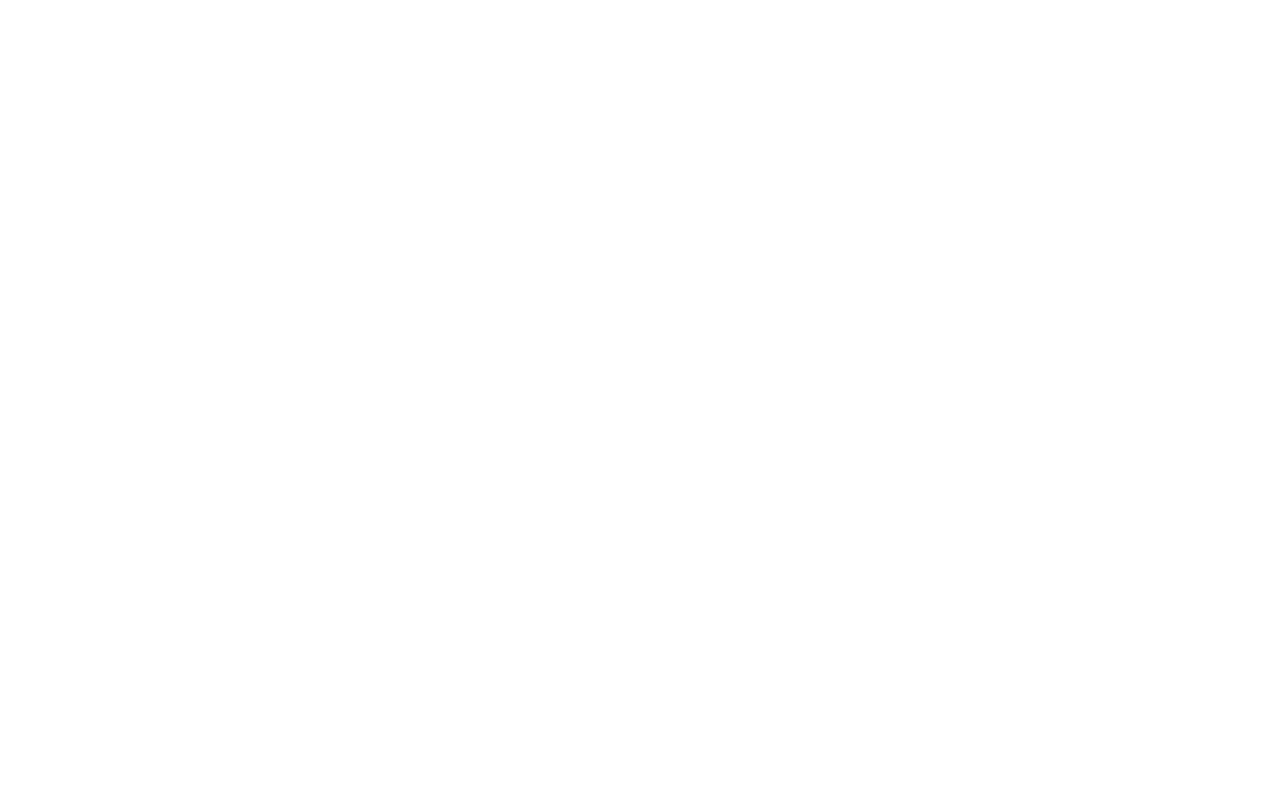
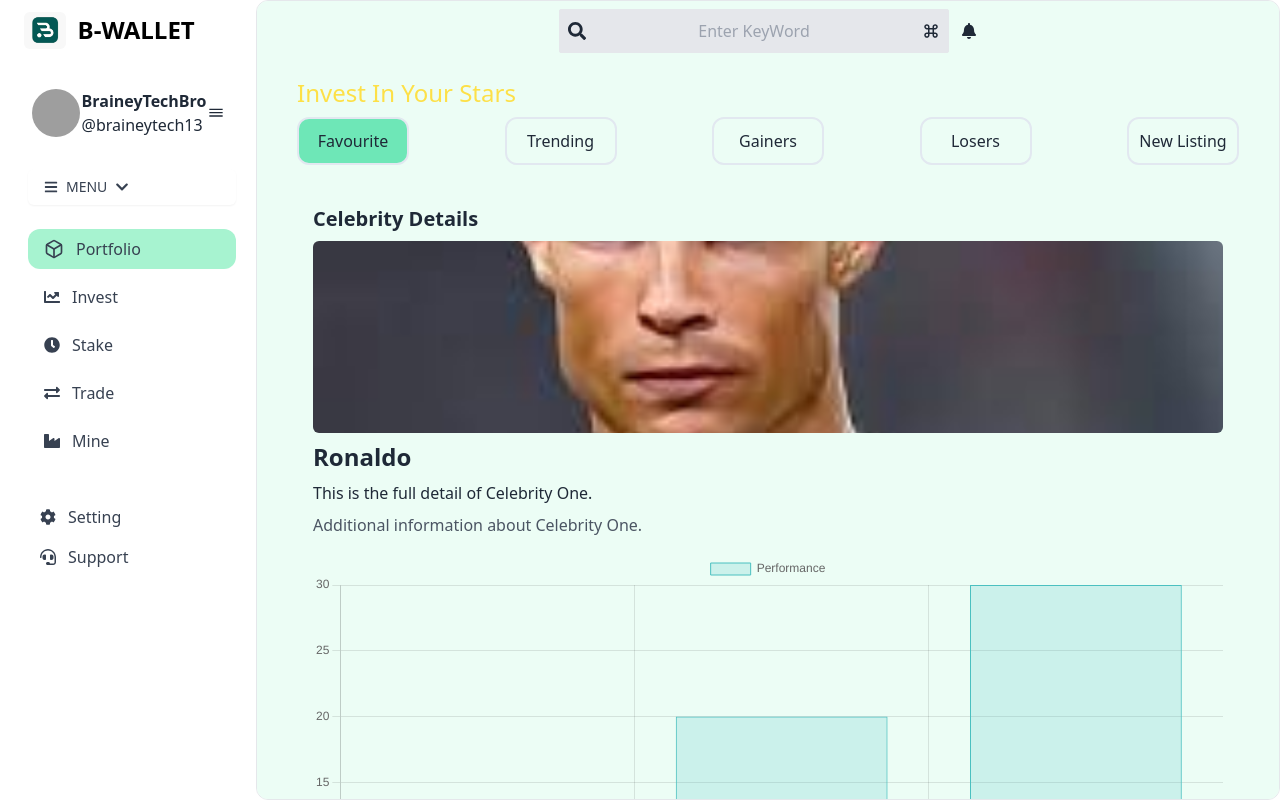
Before and after one commit to Dev-Ruqoyah/star-network, a React (Create React App) app: page /invest/celebrity/1 in a window 1280 px wide. Before the commit this address had no page. Built offline with nearby package versions, Linux system fonts and the light colour scheme; grey boxes are pictures that could not be loaded.

Commit message:
favourite page

```diff
--- a/package.json
+++ b/package.json
@@ -6,7 +6,9 @@
     "@testing-library/jest-dom": "^5.17.0",
     "@testing-library/react": "^13.4.0",
     "@testing-library/user-event": "^13.5.0",
+    "chart.js": "^4.4.4",
     "react": "^18.3.1",
+    "react-chartjs-2": "^5.2.0",
     "react-dom": "^18.3.1",
     "react-icons": "^5.2.1",
     "react-router-dom": "^6.26.0",
--- a/src/App.js
+++ b/src/App.js
@@ -1,42 +1,20 @@
-// import React from "react";
-// import Dashboard from "./Pages/Dashboard";
-// import Invest from "./Pages/Dashboard";
-
-// function App() {
-//   return (
-//     <div className="App">
-//        <Dashboard/>
-//     </div>
-//   );
-// }
-
-// export default App;
 import React from 'react';
 import { BrowserRouter as Router, Routes, Route } from 'react-router-dom';
-// import DropdownMenu from './components/DropdownMenu';
-// import DropdownMenu from './Components/dropdown';
 import Dashboard from "./Pages/Dashboard";
- import Invest from "./Pages/invest";
-
-// import Stake from './pages/Stake';
-// import Trade from './pages/Trade';
-// import Mine from './pages/Mine';
-// import Settings from './pages/Settings';
-// import Support from './pages/Support';
+import Invest from "./Pages/invest"; // Ensure correct path and case
+import Favourite from './Components/Favourite'; // Ensure correct path
+import CelebrityDetails from './Components/CelebrityDetails'; // Ensure correct path
 
 const App = () => {
   return (
     <Router>
       <div className="App">
-        {/* <DropdownMenu /> */}
         <Routes>
           <Route path="/" element={<Dashboard />} />
-          <Route path="/invest.js" element={<Invest />} />
-          {/* <Route path="/stake" element={<Stake />} />
-          <Route path="/trade" element={<Trade />} />
-          <Route path="/mine" element={<Mine />} />
-          <Route path="/settings" element={<Settings />} />
-          <Route path="/support" element={<Support />} /> */}
+          <Route path="/invest/*" element={<Invest />} />
+          {/* <Route path="/invest/favourite/*" element={<Favourite />} /> */}
+          <Route path="/gticelebrity/:id" element={<CelebrityDetails />} /> {/* Corrected route */}
+          {/* Add other routes as needed */}
         </Routes>
       </div>
     </Router>
--- /dev/null
+++ b/src/Components/CelebrityBox.js
@@ -0,0 +1,43 @@
+import React from 'react';
+import { Link } from 'react-router-dom';
+
+const CelebrityBox = ({ celebrities }) => {
+  return (
+    <div className="grid grid-cols-5 gap-3">
+      {celebrities.map(celebrity => (
+        <div key={celebrity.id} className="border p-4 m-4 rounded-lg">
+          <img
+            src={celebrity.image}
+            alt={celebrity.name}
+            className="w-full h-24 object-cover rounded-md"
+          />
+          <div className="bottom-detail">
+            <h3 className="text-lg font-bold mt-2">{celebrity.name}</h3>
+          </div>
+          <div className="flex items-center justify-between mt-2">
+            <Link
+              to={`/celebrity/${celebrity.id}`}
+              className="text-blue-500"
+            >
+              View Details
+            </Link>
+            <div className="flex flex-col items-end">
+              <span
+                className={`text-sm ${celebrity.change.startsWith('-') ? 'text-red-500' : 'text-green-500'}`}
+              >
+                {celebrity.change}
+              </span>
+              <span
+                className={`text-sm ${celebrity.percentChange.startsWith('-') ? 'text-red-500' : 'text-green-500'}`}
+              >
+                {celebrity.percentChange}
+              </span>
+            </div>
+          </div>
+        </div>
+      ))}
+    </div>
+  );
+};
+
+export default CelebrityBox;
--- /dev/null
+++ b/src/Components/CelebrityDetails.js
@@ -0,0 +1,77 @@
+import React from 'react';
+import PropTypes from 'prop-types';
+import { useParams } from 'react-router-dom';
+import { Bar } from 'react-chartjs-2';
+import 'chart.js/auto'; // Chart.js auto import for bar chart
+
+const CelebrityDetails = ({ celebrities = [] }) => {
+  const { id } = useParams();
+
+  if (!id) {
+    return <div>No ID parameter found</div>;
+  }
+
+  // Debugging log
+  console.log('ID from URL:', id);
+  console.log('Celebrities array:', celebrities);
+
+  const celebrity = celebrities.find(c => c.id.toString() === id);
+
+  if (!celebrity) {
+    return <div>Celebrity not found</div>;
+  }
+
+  if (!Array.isArray(celebrity.chartData) || celebrity.chartData.length === 0) {
+    return <div>No chart data found</div>;
+  }
+
+  const chartData = {
+    labels: ['Q1', 'Q2', 'Q3'],
+    datasets: [
+      {
+        label: 'Performance',
+        data: celebrity.chartData,
+        backgroundColor: 'rgba(75, 192, 192, 0.2)',
+        borderColor: 'rgba(75, 192, 192, 1)',
+        borderWidth: 1,
+      },
+    ],
+  };
+
+  return (
+    <div className="p-4">
+      <h4 className="text-xl font-semibold mb-2">Celebrity Details</h4>
+      {celebrity.image && (
+        <img src={celebrity.image} alt={celebrity.name} className="w-full h-48 object-cover rounded-md" />
+      )}
+      {celebrity.name && (
+        <h1 className="text-2xl font-bold mt-2">{celebrity.name}</h1>
+      )}
+      {celebrity.details && (
+        <p className="mt-2">{celebrity.details}</p>
+      )}
+      {celebrity.additionalInfo && (
+        <p className="mt-2 text-gray-600">{celebrity.additionalInfo}</p>
+      )}
+      <div className="mt-4">
+        <Bar data={chartData} />
+      </div>
+    </div>
+  );
+};
+
+// Define PropTypes for the component
+CelebrityDetails.propTypes = {
+  celebrities: PropTypes.arrayOf(
+    PropTypes.shape({
+      id: PropTypes.number.isRequired,
+      image: PropTypes.string,
+      name: PropTypes.string.isRequired,
+      details: PropTypes.string,
+      additionalInfo: PropTypes.string,
+      chartData: PropTypes.arrayOf(PropTypes.number)
+    })
+  )
+};
+
+export default CelebrityDetails;
--- /dev/null
+++ b/src/Components/Favourite.js
@@ -0,0 +1,42 @@
+import React from 'react';
+import { Routes, Route } from 'react-router-dom';
+import CelebrityBox from './CelebrityBox';
+import CelebrityDetails from './CelebrityDetails';
+import ronaldo from '../images/ronaldo.jpg';
+
+const Favourite = () => {
+  const celebrities = [
+    {
+      id: 1,
+      name: "Ronaldo",
+      image: ronaldo,
+      details: "This is the full detail of Celebrity One.",
+      change: "+5.2",
+      percentChange: "+2.4%",
+      additionalInfo: "Additional information about Celebrity One.",
+      chartData: [10, 20, 30] // Example data for bar chart
+    },
+    {
+      id: 2,
+      name: "Celebrity Two",
+      image: "https://via.placeholder.com/150",
+      details: "This is the full detail of Celebrity Two.",
+      change: "-3.1",
+      percentChange: "-1.5%",
+      additionalInfo: "Additional information about Celebrity Two.",
+      chartData: [15, 25, 35] // Example data for bar chart
+    },
+    // Add more celebrities as needed
+  ];
+
+  return (
+    <Routes>
+      {/* Route for displaying the list of celebrities */}
+      <Route path="/" element={<CelebrityBox celebrities={celebrities} />} />
+      {/* Route for displaying details of a specific celebrity */}
+      <Route path="celebrity/:id" element={<CelebrityDetails celebrities={celebrities} />} />
+    </Routes>
+  );
+};
+
+export default Favourite;
--- a/src/Components/dropdown.js
+++ b/src/Components/dropdown.js
@@ -45,7 +45,7 @@ const DropdownMenu = () => {
                 <span className="md:hidden lg:block">Portfolio</span>
               </Link>
               <Link
-                to="/invest.js"
+                to="/invest"
                 className={`text-gray-700 px-4 py-2 text-md flex items-center rounded-xl hover:bg-emerald-500 hover:text-black ${
                   activePage === 'Invest' ? 'bg-emerald-200' : ''
                 }`}
--- a/src/Pages/invest.js
+++ b/src/Pages/invest.js
@@ -3,6 +3,8 @@ import Sidebar from "../Components/sidebar";
 import Navbar from "./navbar";
 import { MdKeyboardCommandKey } from "react-icons/md";
 import { FaSearch, FaBell } from "react-icons/fa";
+import { Outlet } from 'react-router-dom';
+import Favourite from "../Components/Favourite";
 
 const Invest = () => {
   const [activeTab, setActiveTab] = useState("favourite");
@@ -30,42 +32,43 @@ const Invest = () => {
 
           {/* INVEST NAVBAR */}
           <div className="w-full h-screen p-4">
-            <nav className="flex space-x-4 border-b pb-2 mb-4">
+            <h3 className="text-2xl fw-bold text-yellow-300 mb-2">Invest In Your Stars</h3>
+            <nav className="flex items-center justify-between pb-2 mb-4">
               <button
-                className={`py-2 px-4 ${
-                  activeTab === "favourite" ? "border-b-2 border-blue-500" : ""
+                className={`py-2 border-slate-200 border-2 rounded-xl w-28 h-12 ${
+                  activeTab === "favourite" ? " bg-emerald-300 " : ""
                 }`}
                 onClick={() => setActiveTab("favourite")}
               >
                 Favourite
               </button>
               <button
-                className={`py-2 px-4 ${
-                  activeTab === "trending" ? "border-b-2 border-blue-500" : ""
+                className={`py-2 border-slate-200 border-2 rounded-xl w-28 h-12 ${
+                  activeTab === "trending" ? " bg-emerald-300 " : ""
                 }`}
                 onClick={() => setActiveTab("trending")}
               >
                 Trending
               </button>
               <button
-                className={`py-2 px-4 ${
-                  activeTab === "gainers" ? "border-b-2 border-blue-500" : ""
+                className={`py-2 border-slate-200 border-2 rounded-xl w-28 h-12 ${
+                  activeTab === "gainers" ? " bg-emerald-300 " : ""
                 }`}
                 onClick={() => setActiveTab("gainers")}
               >
                 Gainers
               </button>
               <button
-                className={`py-2 px-4 ${
-                  activeTab === "losers" ? "border-b-2 border-blue-500" : ""
+                className={`py-2 border-slate-200 border-2 rounded-xl w-28 h-12 ${
+                  activeTab === "losers" ? " bg-emerald-300 " : ""
                 }`}
                 onClick={() => setActiveTab("losers")}
               >
                 Losers
               </button>
               <button
-                className={`py-2 px-4 ${
-                  activeTab === "new" ? "border-b-2 border-blue-500" : ""
+                className={`py-2 border-slate-200 border-2 rounded-xl w-28 h-12 ${
+                  activeTab === "new" ? " bg-emerald-300 " : ""
                 }`}
                 onClick={() => setActiveTab("new")}
               >
@@ -76,8 +79,11 @@ const Invest = () => {
             <div>
               {activeTab === "favourite" && (
                 <div className="content">
-                  <h2>Favourite Content</h2>
-                  <p>This is the favourite section.</p>
+                   <Favourite />
+                  <Outlet />
+
+
+
                 </div>
               )}
               {activeTab === "trending" && (
```
Also changed, not shown: 1 other file (tests, documents, lock files or other folders).
